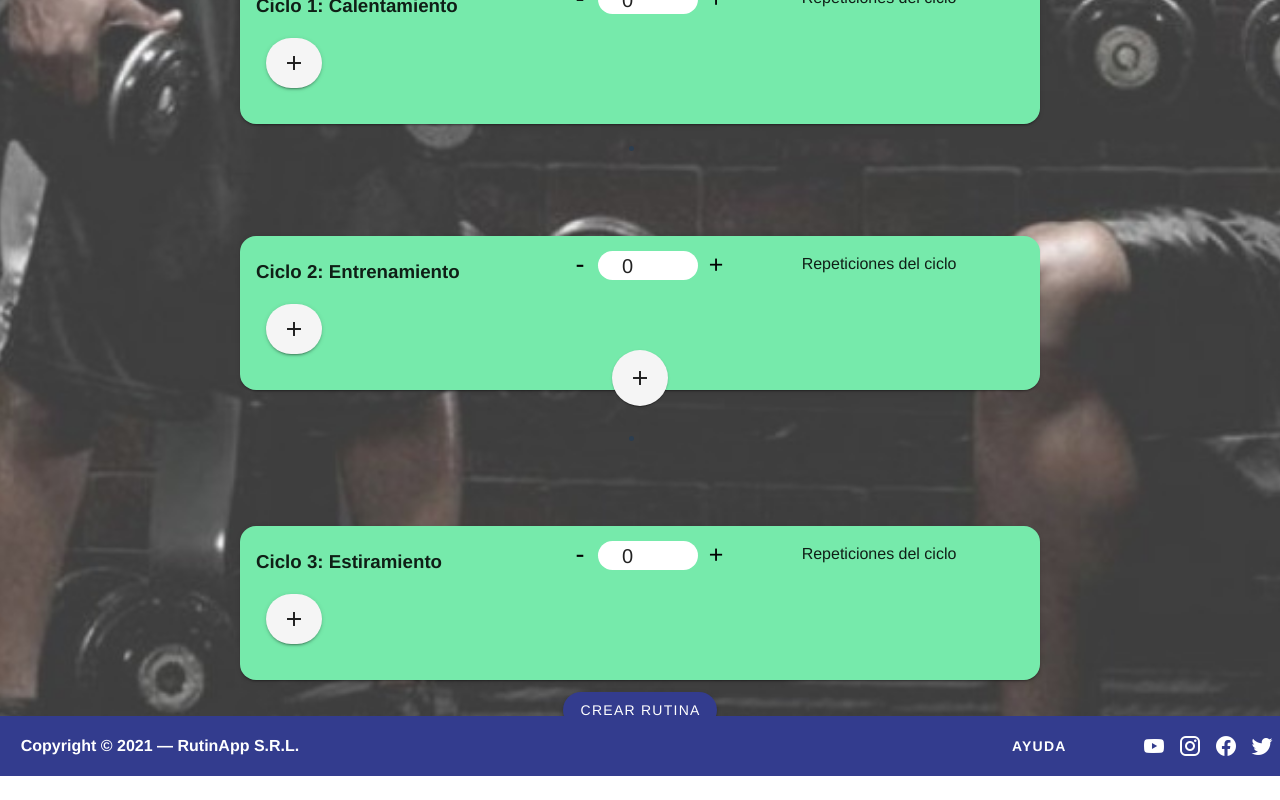
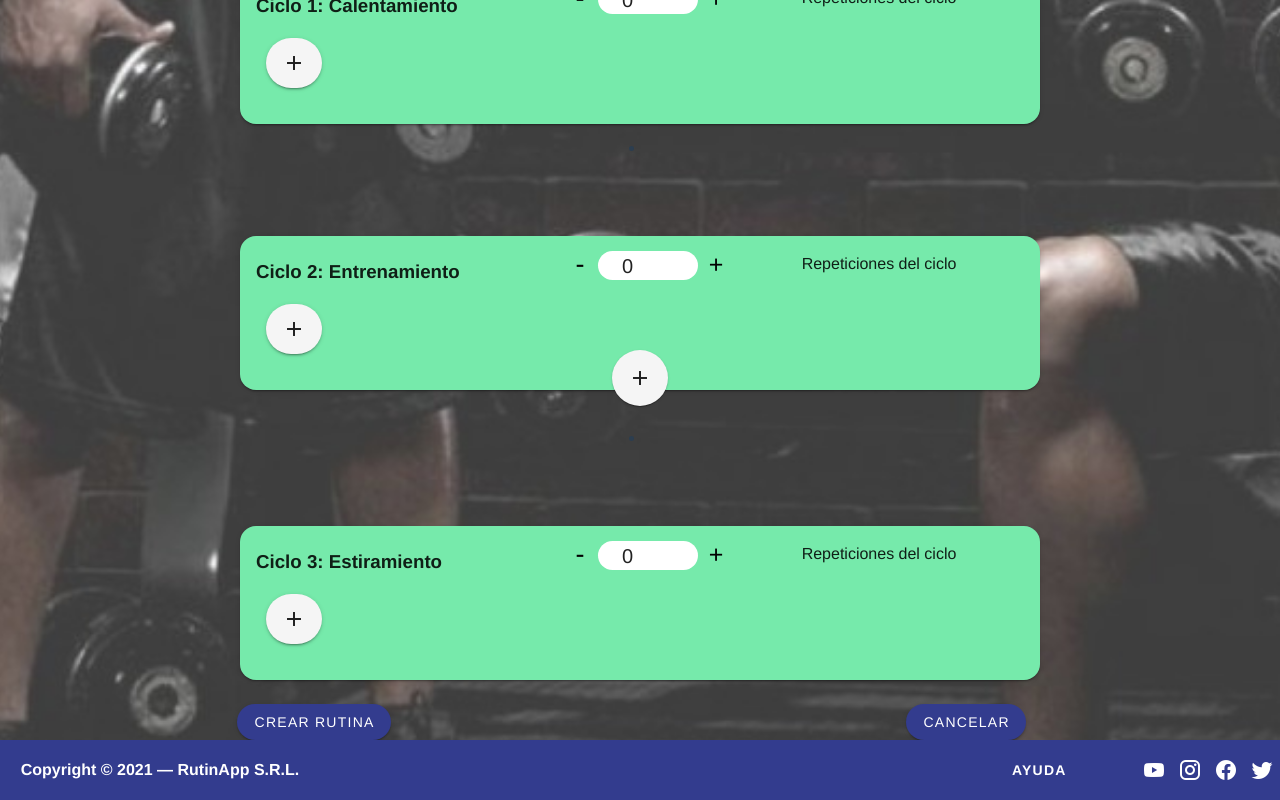
Before and after one commit to daviditco4/rutinapp-website, a Vue app: page /create-routine in a window 1280 px wide. Shown: the part 691-1491 px from the top of the page. Before the commit the page ends 1467 px from the top, so only its background shows below. Built offline with nearby package versions, Linux system fonts and the light colour scheme.

Commit message:
agrego boton cancelar

```diff
--- a/src/views/CreateRoutine.vue
+++ b/src/views/CreateRoutine.vue
@@ -54,7 +54,12 @@
     </v-container>
 
     <v-row class="justify-center">
-      <v-btn color="secondary" elevation="2" rounded @click="createRoutine()">Crear Rutina</v-btn>
+        <v-col md="6">
+            <v-btn  color="secondary" elevation="2" rounded @click="createRoutine()">Crear Rutina</v-btn>
+        </v-col>
+        <v-col md="6">
+          <v-btn  color="secondary" elevation="2" rounded @click="cancelRoutine()">Cancelar</v-btn>
+        </v-col>
     </v-row>
 
   </div>
```
